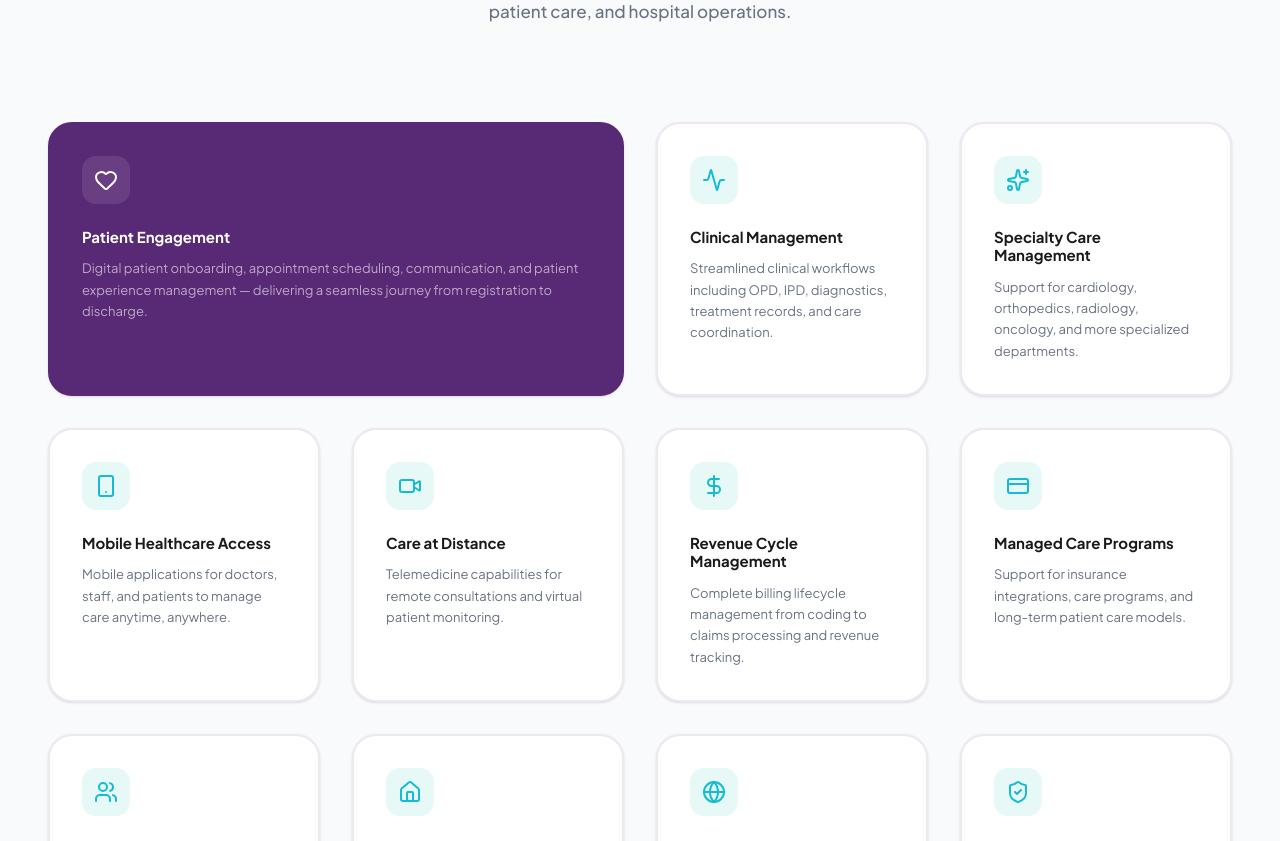
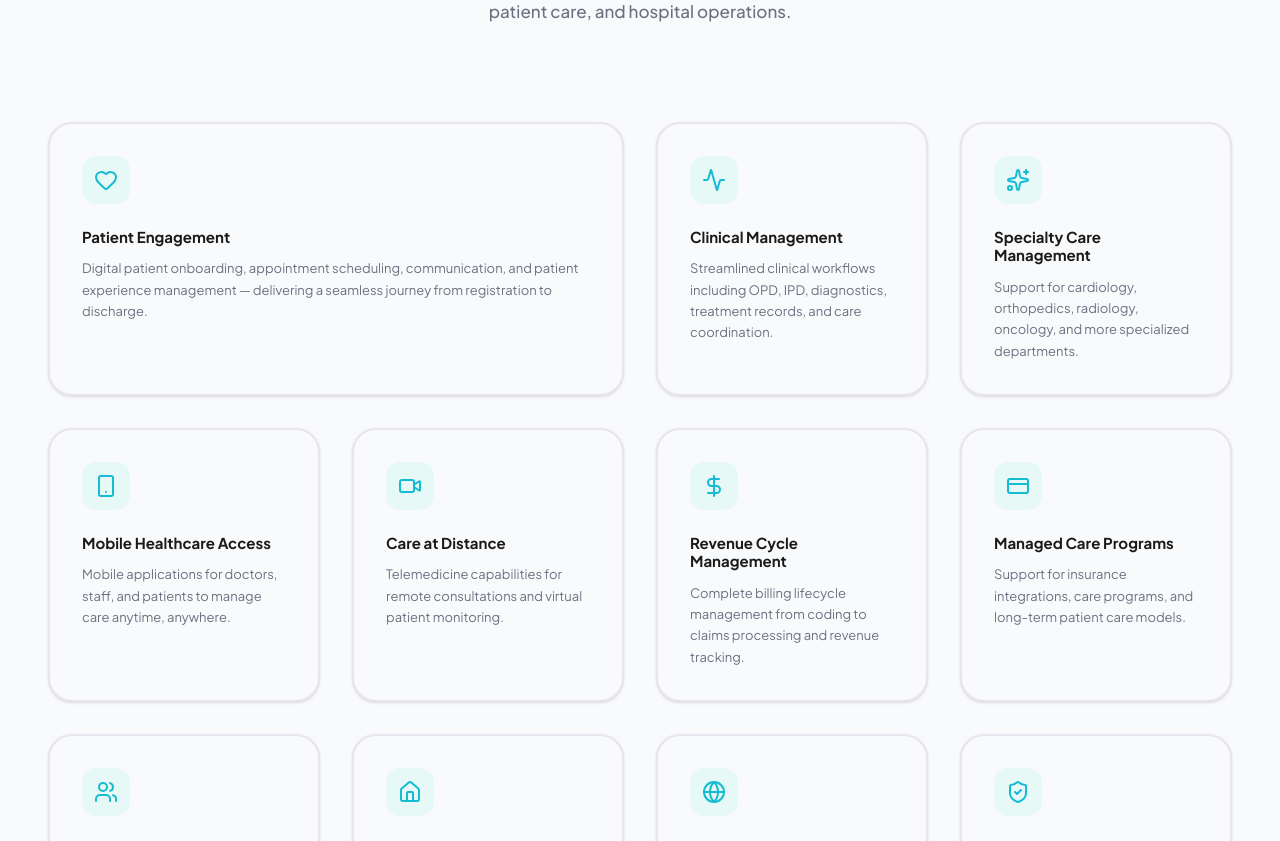
Before and after one commit to nagendranaren1992/iHubTechnologiesPrivateLimited-qurix-website, a Next.js app: page / in a window 1280 px wide. Shown: the part 3400-4241 px from the top of the page. Built offline with nearby package versions, Linux system fonts and the light colour scheme.

Commit message:
website related changes

```diff
--- a/components/sections/Features.tsx
+++ b/components/sections/Features.tsx
@@ -108,40 +108,26 @@ export default function Features() {
           {features.map((feature, index) => (
             <div
               key={index}
-              className={`group rounded-[24px] p-8 shadow-sm transition-all duration-300 flex flex-col items-start text-left border-2 ${
-                feature.isLarge
-                  ? "lg:col-span-2 bg-[#582974] text-white border-[#582974]"
-                  : "bg-white border-[#582974]/10 hover:border-[#582974] hover:shadow-xl hover:shadow-purple-500/5 group-hover:-translate-y-1"
+              className={`group rounded-[24px] p-8 shadow-sm transition-all duration-300 flex flex-col items-start text-left border-2 border-[#582974]/10 hover:bg-[#582974] hover:border-[#582974] hover:shadow-xl hover:shadow-purple-500/5 ${
+                feature.isLarge ? "lg:col-span-2" : ""
               }`}
             >
               {/* Icon Box */}
               <div
-                className={`w-12 h-12 rounded-xl flex items-center justify-center mb-6 ${
-                  feature.isLarge ? "bg-white/10" : "bg-[#E6F9F7]"
-                }`}
+                className="w-12 h-12 rounded-xl flex items-center justify-center mb-6 bg-[#E6F9F7] group-hover:bg-white/10"
               >
-                <div
-                  className={feature.isLarge ? "text-white" : "text-[#14bbd3]"}
-                >
+                <div className="text-[#14bbd3] group-hover:text-white">
                   {feature.icon}
                 </div>
               </div>
 
               {/* Title */}
-              <h3
-                className={`text-[15px] font-bold mb-3 leading-tight ${
-                  feature.isLarge ? "text-white" : "text-[#1a1a1a]"
-                }`}
-              >
+              <h3 className="text-[15px] font-bold mb-3 leading-tight text-[#1a1a1a] group-hover:text-white">
                 {feature.title}
               </h3>
 
               {/* Description */}
-              <p
-                className={`leading-relaxed text-[13px] ${
-                  feature.isLarge ? "text-white/60" : "text-gray-500"
-                }`}
-              >
+              <p className="leading-relaxed text-[13px] text-gray-500 group-hover:text-white/60">
                 {feature.description}
               </p>
             </div>
--- a/components/sections/core-modules.tsx
+++ b/components/sections/core-modules.tsx
@@ -74,41 +74,21 @@ export default function CoreModules() {
           {modules.map((module, index) => (
             <div
               key={index}
-              className={`group rounded-[24px] p-8 transition-all duration-300 flex items-start gap-5 shadow-sm border-2 ${
-                module.isFeatured
-                  ? "bg-[#582974] text-white border-[#582974]"
-                  : "bg-white border-[#582974]/10 hover:border-[#582974] hover:shadow-xl hover:shadow-purple-500/5 group-hover:-translate-y-1"
-              }`}
+              className="group rounded-[24px] p-8 transition-all duration-300 flex items-start gap-5 shadow-sm border-2 border-[#582974]/10 hover:bg-[#582974] hover:border-[#582974] hover:shadow-xl hover:shadow-purple-500/5"
             >
               {/* Icon Box */}
-              <div
-                className={`w-12 h-12 shrink-0 rounded-xl flex items-center justify-center ${
-                  module.isFeatured ? "bg-white/10" : "bg-[#F3E8FF]"
-                }`}
-              >
-                <div
-                  className={
-                    module.isFeatured ? "text-white" : "text-[#582974]"
-                  }
-                >
+              <div className="w-12 h-12 shrink-0 rounded-xl flex items-center justify-center bg-[#F3E8FF] group-hover:bg-white/10">
+                <div className="text-[#582974] group-hover:text-white">
                   {module.icon}
                 </div>
               </div>
 
               {/* Text Content */}
               <div className="flex flex-col">
-                <h3
-                  className={`text-[16px] font-bold mb-2 leading-tight ${
-                    module.isFeatured ? "text-white" : "text-[#1a1a1a]"
-                  }`}
-                >
+                <h3 className="text-[16px] font-bold mb-2 leading-tight text-[#1a1a1a] group-hover:text-white">
                   {module.title}
                 </h3>
-                <p
-                  className={`text-[13px] leading-relaxed ${
-                    module.isFeatured ? "text-white/60" : "text-gray-500"
-                  }`}
-                >
+                <p className="text-[13px] leading-relaxed text-gray-500 group-hover:text-white/60">
                   {module.description}
                 </p>
               </div>
--- a/components/sections/industry-problems.tsx
+++ b/components/sections/industry-problems.tsx
@@ -68,7 +68,7 @@ export default function IndustryProblems() {
               </h3>
 
               {/* Description */}
-              <p className="text-[#64748b] leading-[1.6] text-[15px] font-normal max-w-[210px]">
+              <p className="text-[#64748b] leading-[1.6] text-[15px] font-normal max-w-[210px] line-clamp-4">
                 {problem.description}
               </p>
             </div>
```
